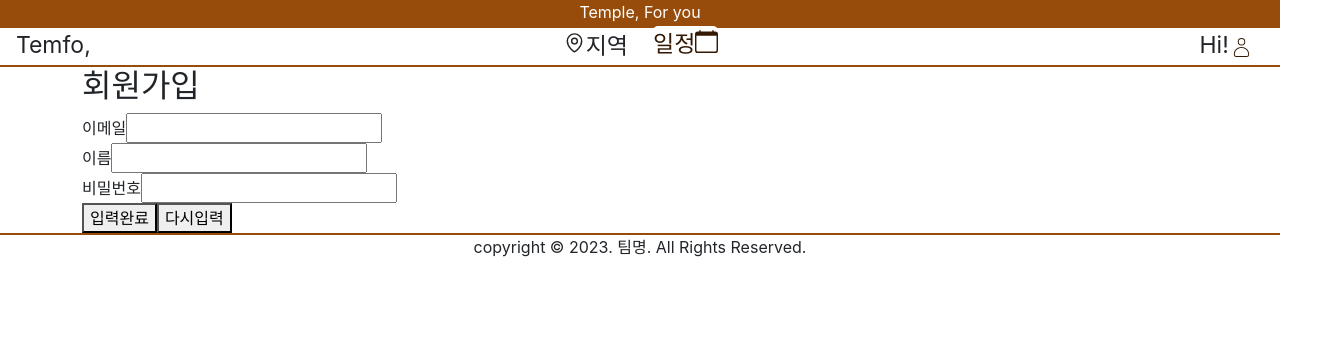
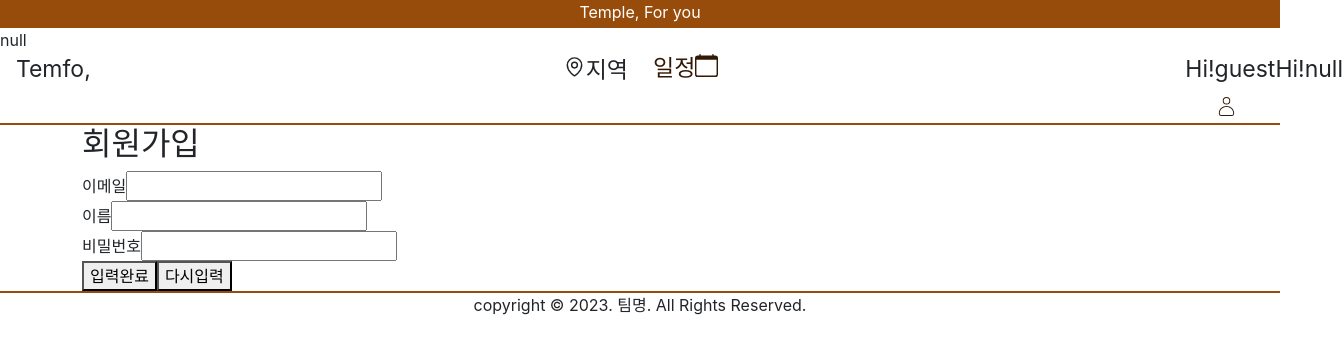
Before and after one commit to jiyoung-B/teamproject-templestay, a Next.js app: page /auth/join in a window 1280 px wide. Shown: the top 354 px of the page, 1343 px wide, since content can reach past the window. Built offline with nearby package versions, Linux system fonts and the light colour scheme; no server answers.

Commit message:
로그인 세션 완료...
TODO
[] 로그아웃은 아직..!
[] 입력폼 검사

```diff
--- a/pages/_app.js
+++ b/pages/_app.js
@@ -12,9 +12,9 @@ import {getSession} from "next-auth/client";
 import App from "next/app";
 
 function MyApp({ Component, pageProps, session }) {
-    pageProps.session = session;
-    console.log('myapp페이지프롭스', pageProps);
-    console.log('myapp페이지프롭스멤버멤버', pageProps.member);
+    pageProps.session = session.user;
+    console.log('myapp페이지프롭스세션', pageProps);
+    console.log('myapp페이지프롭스멤버세션', pageProps.session);
     const getLayout = Component.getLayout ?? ((page) => page);
 
     return (
@@ -36,27 +36,5 @@ MyApp.getInitialProps = async (ctx) => {
     return {...appProps};
 
 }
-// export async function getServerSideProps(ctx) {
-//
-//     // 세션 객체 가져오기
-//     const sess = await getSession(ctx);
-//     if(!sess) { // 로그인하지 않은 경우 로그인으로 이동
-//         return {
-//             redirect: {permanent: false, destination: '/'},
-//             props: {}
-//         }
-//     }
-//     // let userid = ctx.query.userid;
-//     // let userid = 'abc123';
-//     let email = sess.user.email; // 로그인한 사용자 아이디
-//
-//     let url = `http://localhost:3000/api/member/myinfo?email=${email}`;
-//
-//     const res = await axios.get(url);
-//     const member = await res.data[0];
-//     console.log('네브멤버 : ', await member);
-//
-//     return {props : {member: member, session: sess}}
-// }
 
 export default MyApp
--- a/pages/index.js
+++ b/pages/index.js
@@ -94,7 +94,7 @@ export default function Home({searchInfo, session}) {
         return (
         <div className="bg-white" id="wrapper">
                 <Container fluid>
-                        <h1>당신의 이메일: {session.user.email}</h1>
+                       {/* <h1>당신의 이메일: {session.user.email}</h1>*/}
                         <Row  style={{height: '100px'}} className={'fixed-top'}>
                                 <Col>
                                         <Link href={"/?lid=인천"}>인천</Link>
@@ -175,7 +175,7 @@ export default function Home({searchInfo, session}) {
                                           }
                                 </Col>
                                 <Col>
-                                        <div id={'map'} style={{ width:'50%', height:'830px',position:"fixed",top:"129",left:"965",zIndex:"9999"}}></div>
+                                        <div id={'map'} style={{ width:'50%', height:'830px',position:"fixed",top:"129",left:"965",zIndex:"1"}}></div>
                                 </Col>
                         </Row>
 
--- a/pages/intro/index.js
+++ b/pages/intro/index.js
@@ -60,8 +60,6 @@ const Intro = ({edPicks}) => {
                     </Col>
                 </Row>
 
-                <div style={{width: "300px", minWidth: "300px"}}>에디터픽</div>
-
                 <Row style={{marginTop:'160px'}}>
                     <Col className="offset-1 editorpick">
                         <Row className="pt-5">
--- a/pages/layout/Header.js
+++ b/pages/layout/Header.js
@@ -5,16 +5,23 @@ import React, {useEffect, useRef, useState} from "react";
 import IntroHead from "./IntroHead";
 import {getSession} from "next-auth/client";
 import axios from "axios";
+import * as pageProps from "next-auth/client";
 
 
 
 
 
-const Header = ({ children, pathname, menu, member, session }) => {
-    const user = session.user;
+const Header = ({ props, children, pathname, menu, member, session }) => {
+    // const user = session.user;
     //const user = children.props.session.user;
-    console.log('헤더'+user);
-    console.log('헤더멤버'+member);
+
+    console.log('헤더칠드런'+children.props.session);
+
+    let sess =children.props.session;
+    console.log('헤더칠드런세션세스'+sess)
+
+
+
     const router = useRouter();
     const currentPath = router.pathname;
     const [scrollPosition, setScrollPosition] = useState(0);
@@ -60,10 +67,12 @@ const Header = ({ children, pathname, menu, member, session }) => {
                 <div ref={ref}>
                     <div style={{ height: showIntro ? "auto" : 0, opacity: showIntro ? 1 : 0 }}>
                         <ToIntro />
+                        <div>{sess.user}</div>
+                        <div>{sess.email}</div>
                     </div>
                 </div>
                 <div className={showIntro ? "" : "fixed-top"}>
-                    <Nav menu={menu} member={member} session={session} sess={user.name} children={children}/>
+                    <Nav menu={menu} member={member} session={session} sess={sess} children={children}/>
                 </div>
             </div>)}
             </>
--- a/pages/layout/Layout.js
+++ b/pages/layout/Layout.js
@@ -13,7 +13,9 @@ export async function getServerSideProps(context) {
 const Layout =({children, meta, pathname, member, session}) => {
 
     console.log('레이아웃 칠드런 프롭스 -', children.props);
-    console.log('레이아웃 세션'+session);
+    console.log('레이아웃 칠드런 프롭스세션 -', children.props.session);
+    let sess = children.props.session;
+    console.log('레이아웃 세션'+session.email);
 
     const title = meta?.title;
     //console.log('레이아웃'+children);
@@ -23,7 +25,7 @@ const Layout =({children, meta, pathname, member, session}) => {
 
     return(
         <>
-            <Header pathname={pathname} children={children} member={children.props.member} session={session} menu={children.props.email} />
+            <Header pathname={pathname} children={children} member={children.props.member} sess={sess} menu={children.props.email} />
             <div className="container" id="wrapper">
                 <main>{children}</main>
             </div>
--- a/pages/layout/MyinfoCommon.js
+++ b/pages/layout/MyinfoCommon.js
@@ -14,7 +14,7 @@ const MyinfoCommon = ({member, session}) => {
                     <Col className="col-5 offset-1">
                         <Col className="welcome">환영합니다</Col>
                         <Col className="email">{member.name}님😊</Col>
-                        <Col className="email">이메일주소 {session.user.email}</Col>
+                        <Col className="email">이메일주소 {session.email}</Col>
                     </Col>
                     <Col style={{textAlign: "right"}} className="buddhist col-5"><img src="/img/buddhist.png" /></Col>
                 </Row>
--- a/pages/layout/Nav.js
+++ b/pages/layout/Nav.js
@@ -32,15 +32,14 @@ export async function getServerSideProps(ctx) {
 
     const res = await axios.get(url);
     const member = await res.data[0];
-    console.log('네브멤버 : ', await member);
+    console.log('네브멤버api : ', await member);
 
     return {props : {member: member, session: sess}}
 }
 
 
-const Nav = ({menu, children, session, member}) => {
-    console.log('nav 세션- ', session);
-    console.log('네브 멤버- ', member);
+const Nav = ({props, menu, children, session, member}) => {
+
     const [passwd2, setPasswd2,] = useState('');
     const [repasswd, setRepasswd] = useState('');
     const [name, setName] = useState('');
@@ -84,7 +83,7 @@ const Nav = ({menu, children, session, member}) => {
     };
 
     //const data = {userid: userid, name: name, passwd:await hshpwd };
-    const handlelogin = async () => {
+    const handlelogin = async (e) => {
         e.preventDefault();
         const data = {email: email, passwd: passwd};
         const  {error} = await signIn('email-passwd-credentials', {
@@ -190,7 +189,9 @@ const Nav = ({menu, children, session, member}) => {
                     </Col>
                     <Col md={{ span: 1 }} style={{textAlign: "center"}}>
                             <>
-                               <span>Hi!{session.name}</span>
+                              {/* <span>Hi!{session.name}</span>*/}
+                               <span>Hi!{children.props.session.name}</span>
+                               <span>Hi!{children.props.session.email}</span>
                                 <Button className="calbtn" onClick={handleShowLogin}>
                                     <CiUser />
                                 </Button>
@@ -208,7 +209,7 @@ const Nav = ({menu, children, session, member}) => {
                                             </Form>
                                         </Modal.Body>
                                         <Modal.Footer>
-                                            <Button type="button" variant="primary" onClick={handleSignOut}>
+                                            <Button type="button" variant="primary" onClick={() => signOut()}>
                                                 로그아웃
                                             </Button>
                                             <Button type="button" variant="secondary" onClick={handleShowJoin}>
```
Also changed, not shown: pages/api/auth/[...nextauth].js (+5 -2 lines), pages/myinfo.js (+5 -2 lines).
